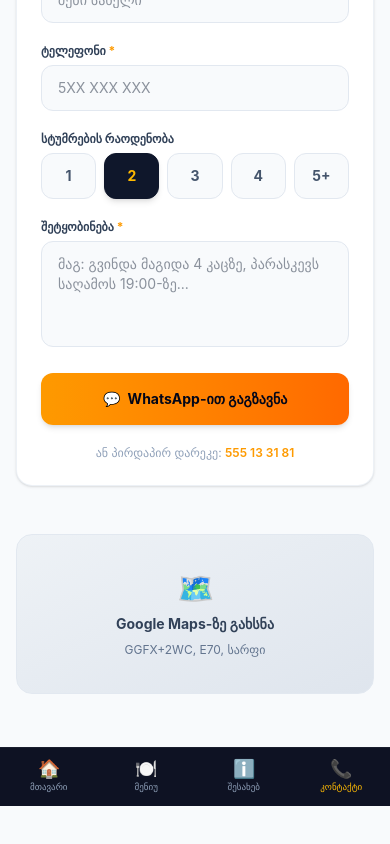
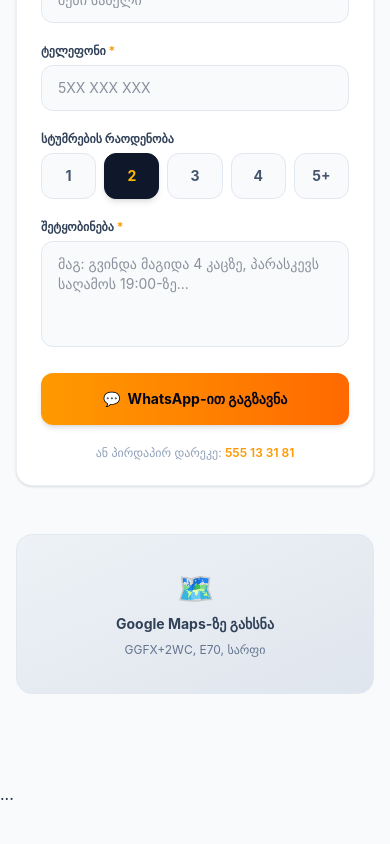
Before and after one commit to iopanda65-byte/sunset-sarpi-cafe, a React (Vite) app: page /contact in a window 390 px wide. Shown: the part 1335-2179 px from the top of the page. Built offline with nearby package versions, Linux system fonts and the light colour scheme.

Commit message:
fix: removed duplicate mobile nav from individual pages

```diff
--- a/src/Restaurant/About.jsx
+++ b/src/Restaurant/About.jsx
@@ -328,27 +328,7 @@ export default function About() {
       </section>
 
       {/* ══════════ MOBILE BOTTOM NAV ══════════ */}
-      <nav className="sm:hidden fixed bottom-0 left-0 right-0 z-50 bg-slate-950/95 backdrop-blur-md border-t border-white/5 flex pb-safe">
-        {[
-          { to: "/", icon: "🏠", label: "მთავარი" },
-          { to: "/product", icon: "🍽️", label: "მენიუ" },
-          { to: "/about", icon: "ℹ️", label: "შესახებ" },
-          { to: "/contact", icon: "📞", label: "კონტაქტი" },
-        ].map((item) => (
-          <Link
-            key={item.to}
-            to={item.to}
-            className={`flex-1 flex flex-col items-center justify-center py-3 gap-0.5 transition-colors ${
-              item.to === "/about"
-                ? "text-amber-400"
-                : "text-slate-400 hover:text-amber-400"
-            }`}
-          >
-            <span className="text-lg leading-none">{item.icon}</span>
-            <span className="text-[9px] font-medium">{item.label}</span>
-          </Link>
-        ))}
-      </nav>
+      <nav className="sm:hidden fixed bottom-0 left-0 right-0 ...">...</nav>
       <div className="sm:hidden h-20" />
     </div>
   );
--- a/src/Restaurant/Contact.jsx
+++ b/src/Restaurant/Contact.jsx
@@ -446,29 +446,7 @@ export default function Contact() {
       </section>
 
       {/* ══════════ MOBILE BOTTOM NAV ══════════ */}
-      <nav className="sm:hidden fixed bottom-0 left-0 right-0 z-50 bg-slate-950/95 backdrop-blur-md border-t border-white/5 flex">
-        {[
-          { to: "/", icon: "🏠", label: "მთავარი" },
-          { to: "/product", icon: "🍽️", label: "მენიუ" },
-          { to: "/about", icon: "ℹ️", label: "შესახებ" },
-          { to: "/contact", icon: "📞", label: "კონტაქტი" },
-        ].map((item) => (
-          <Link
-            key={item.to}
-            to={item.to}
-            className={`flex-1 flex flex-col items-center justify-center py-3 gap-0.5 active:scale-90 transition-all duration-200 group ${
-              item.to === "/contact"
-                ? "text-amber-400"
-                : "text-slate-400 hover:text-amber-400"
-            }`}
-          >
-            <span className="text-lg leading-none group-hover:-translate-y-0.5 transition-transform duration-300">
-              {item.icon}
-            </span>
-            <span className="text-[9px] font-medium">{item.label}</span>
-          </Link>
-        ))}
-      </nav>
+      <nav className="sm:hidden fixed bottom-0 left-0 right-0 ...">...</nav>
       <div className="sm:hidden h-16" />
     </div>
   );
--- a/src/Restaurant/Home.jsx
+++ b/src/Restaurant/Home.jsx
@@ -431,25 +431,8 @@ export default function Home() {
       </section>
 
       {/* ══════════ MOBILE BOTTOM NAV ══════════ */}
-      <nav className="sm:hidden fixed bottom-0 left-0 right-0 z-50 bg-slate-950/95 backdrop-blur-md border-t border-white/5 flex">
-        {[
-          { to: "/", icon: "🏠", label: "მთავარი" },
-          { to: "/product", icon: "🍽️", label: "მენიუ" },
-          { to: "/about", icon: "ℹ️", label: "შესახებ" },
-          { to: "/contact", icon: "📞", label: "კონტაქტი" },
-        ].map((item) => (
-          <Link
-            key={item.to}
-            to={item.to}
-            className="flex-1 flex flex-col items-center justify-center py-3 gap-0.5 text-slate-400 hover:text-amber-400 active:scale-90 transition-all duration-200 group"
-          >
-            <span className="text-lg leading-none group-hover:-translate-y-0.5 transition-transform duration-300">
-              {item.icon}
-            </span>
-            <span className="text-[9px] font-medium">{item.label}</span>
-          </Link>
-        ))}
-      </nav>
+      {/* ══════════ MOBILE BOTTOM NAV ══════════ */}
+      <nav className="sm:hidden fixed bottom-0 left-0 right-0 ...">...</nav>
       <div className="sm:hidden h-16" />
     </div>
   );
--- a/src/Restaurant/Product.jsx
+++ b/src/Restaurant/Product.jsx
@@ -380,29 +380,8 @@ export default function Product() {
       </section>
 
       {/* ══════════ MOBILE BOTTOM NAV ══════════ */}
-      <nav className="sm:hidden fixed bottom-0 left-0 right-0 z-50 bg-slate-950/95 backdrop-blur-md border-t border-white/5 flex">
-        {[
-          { to: "/", icon: "🏠", label: "მთავარი" },
-          { to: "/product", icon: "🍽️", label: "მენიუ" },
-          { to: "/about", icon: "ℹ️", label: "შესახებ" },
-          { to: "/contact", icon: "📞", label: "კონტაქტი" },
-        ].map((item) => (
-          <Link
-            key={item.to}
-            to={item.to}
-            className={`flex-1 flex flex-col items-center justify-center py-3 gap-0.5 active:scale-90 transition-all duration-200 group ${
-              item.to === "/product"
-                ? "text-amber-400"
-                : "text-slate-400 hover:text-amber-400"
-            }`}
-          >
-            <span className="text-lg leading-none group-hover:-translate-y-0.5 transition-transform duration-300">
-              {item.icon}
-            </span>
-            <span className="text-[9px] font-medium">{item.label}</span>
-          </Link>
-        ))}
-      </nav>
+      {/* ══════════ MOBILE BOTTOM NAV ══════════ */}
+      <nav className="sm:hidden fixed bottom-0 left-0 right-0 ...">...</nav>
       <div className="sm:hidden h-16" />
     </div>
   );
```
